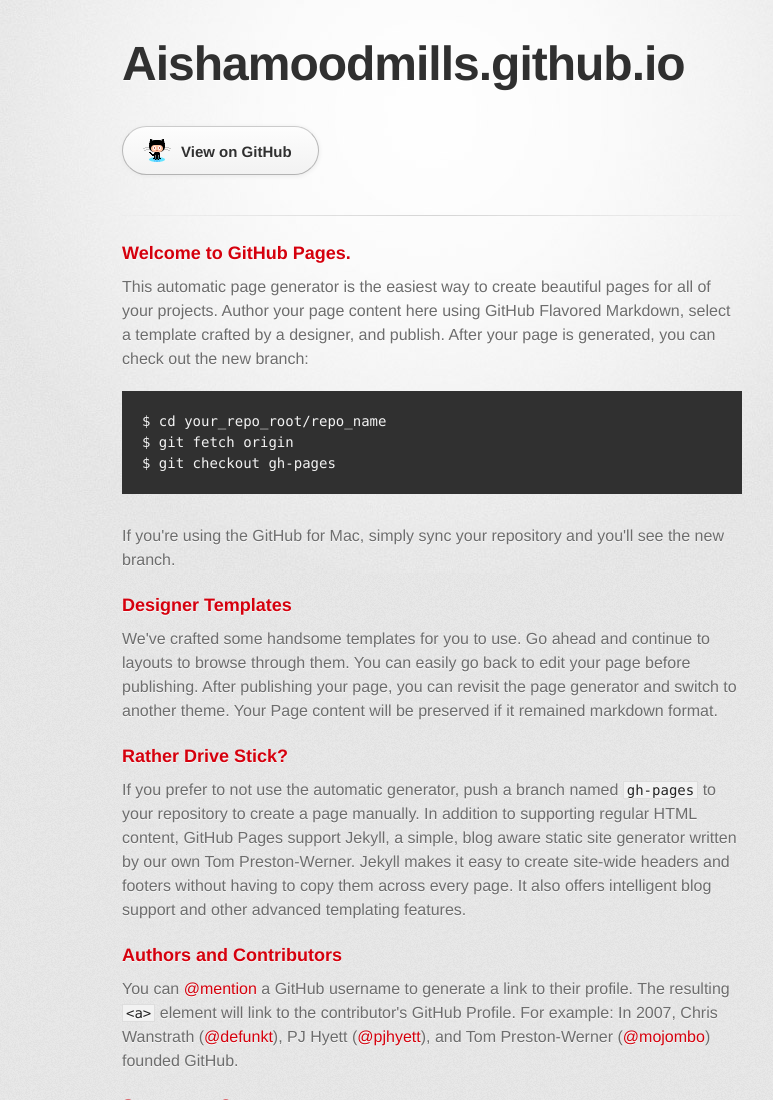
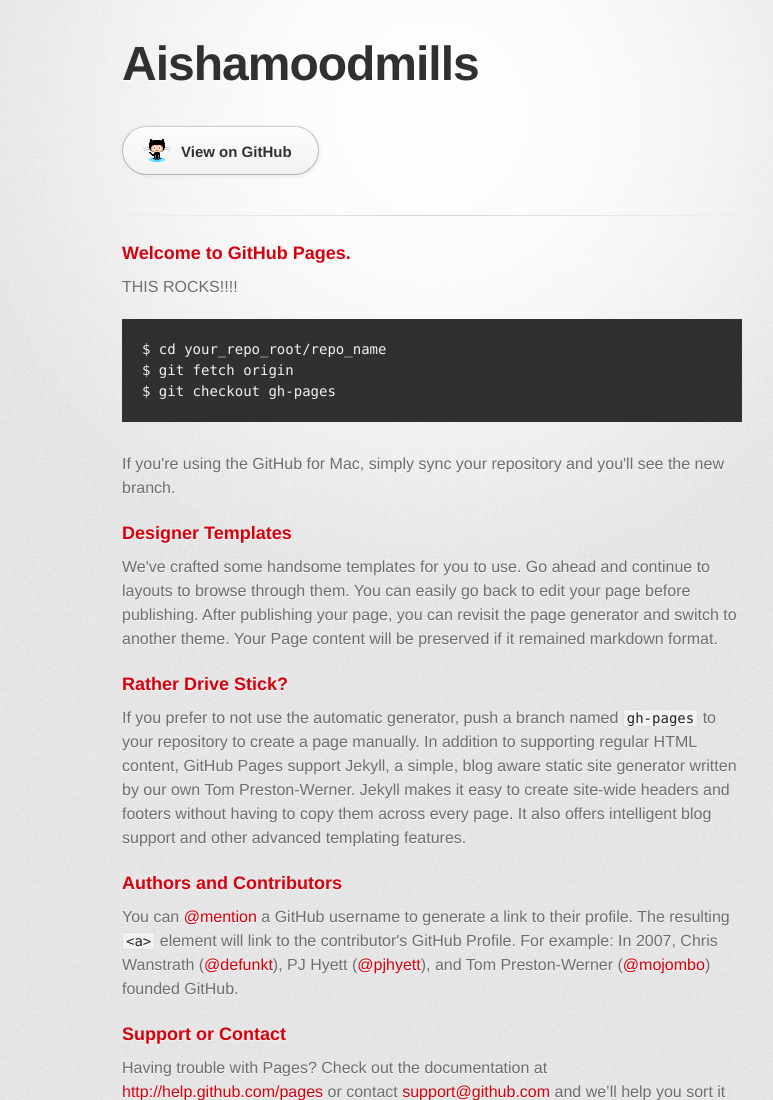
Before and after one commit to AishaMoodMills/AishaMoodMills.github.io, a plain HTML site: page index.html in a window 1280 px wide. Shown: the top 1100 px of the page, without its empty margins (208-981 px from the left). Drawn offline with Linux system fonts and the light colour scheme; a web font is replaced by a local one.

Commit message:
Update index.html

```diff
--- a/index.html
+++ b/index.html
@@ -18,7 +18,7 @@
       <div class="inner">
 
         <header>
-          <h1>Aishamoodmills.github.io</h1>
+          <h1>Aishamoodmills</h1>
           <h2></h2>
         </header>
 
@@ -32,7 +32,7 @@
           <h3>
 <a name="welcome-to-github-pages" class="anchor" href="#welcome-to-github-pages"><span class="octicon octicon-link"></span></a>Welcome to GitHub Pages.</h3>
 
-<p>This automatic page generator is the easiest way to create beautiful pages for all of your projects. Author your page content here using GitHub Flavored Markdown, select a template crafted by a designer, and publish. After your page is generated, you can check out the new branch:</p>
+<p>THIS ROCKS!!!!</p>
 
 <pre><code>$ cd your_repo_root/repo_name
 $ git fetch origin
```
